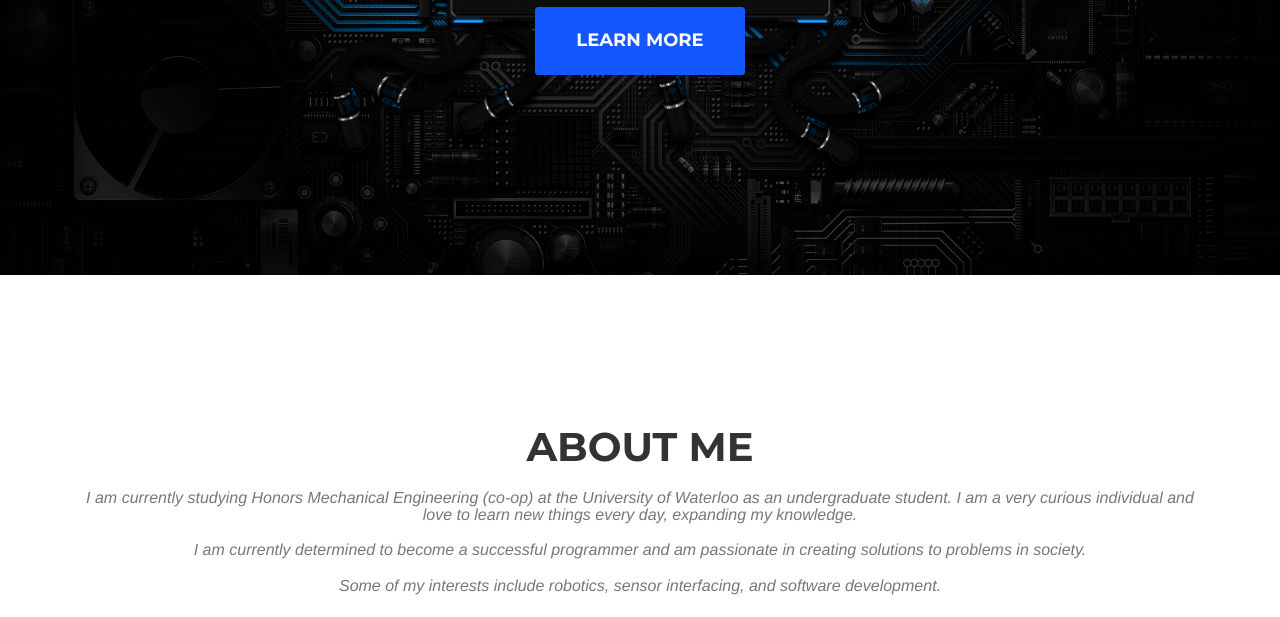
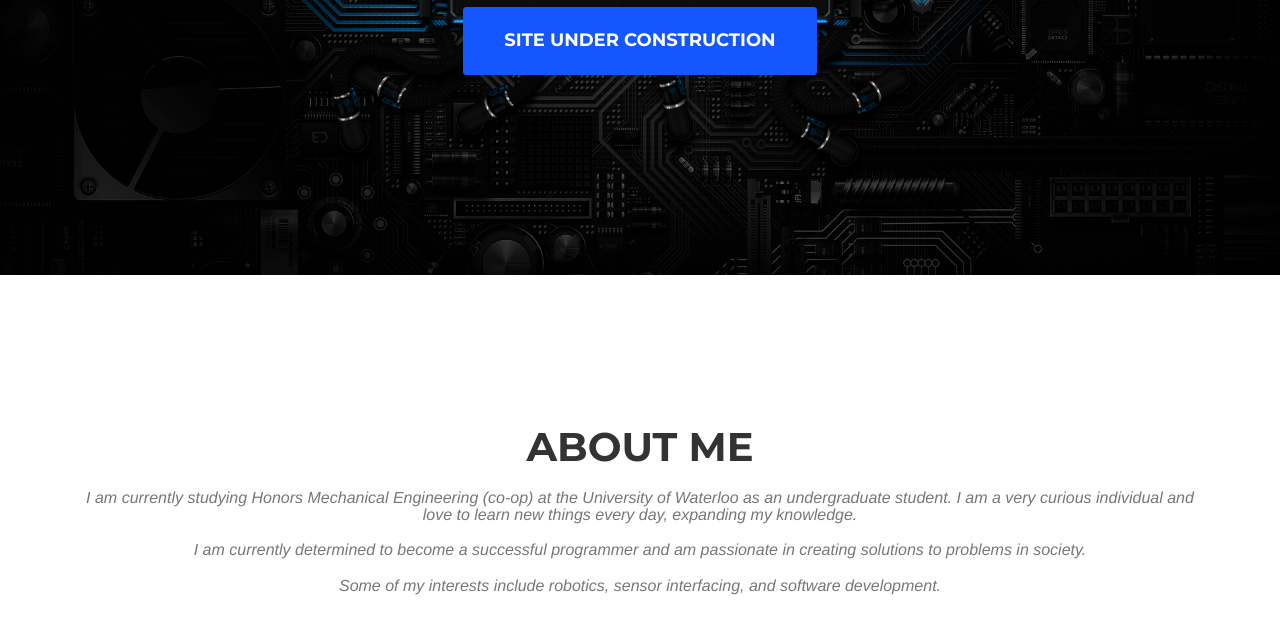
Before and after one commit to JazabC/jazabc.github, a website: page index.html in a window 1280 px wide. Shown: the part 483-1100 px from the top of the page. Drawn offline with nearby package versions, Linux system fonts and the light colour scheme; a web font is replaced by a local one.

Commit message:
Update index.html

```diff
--- a/index.html
+++ b/index.html
@@ -76,7 +76,7 @@
                 <div class="intro-heading">Jazab Chaudhry</div>
                 <div class="intro-lead-in">SITE UNDER CONSTRUCTION :)</div>
 
-                <a href="#services" class="page-scroll btn btn-xl">Learn More</a>
+                <a href="#services" class="page-scroll btn btn-xl">SITE UNDER CONSTRUCTION</a>
             </div>
         </div>
     </header>
```
